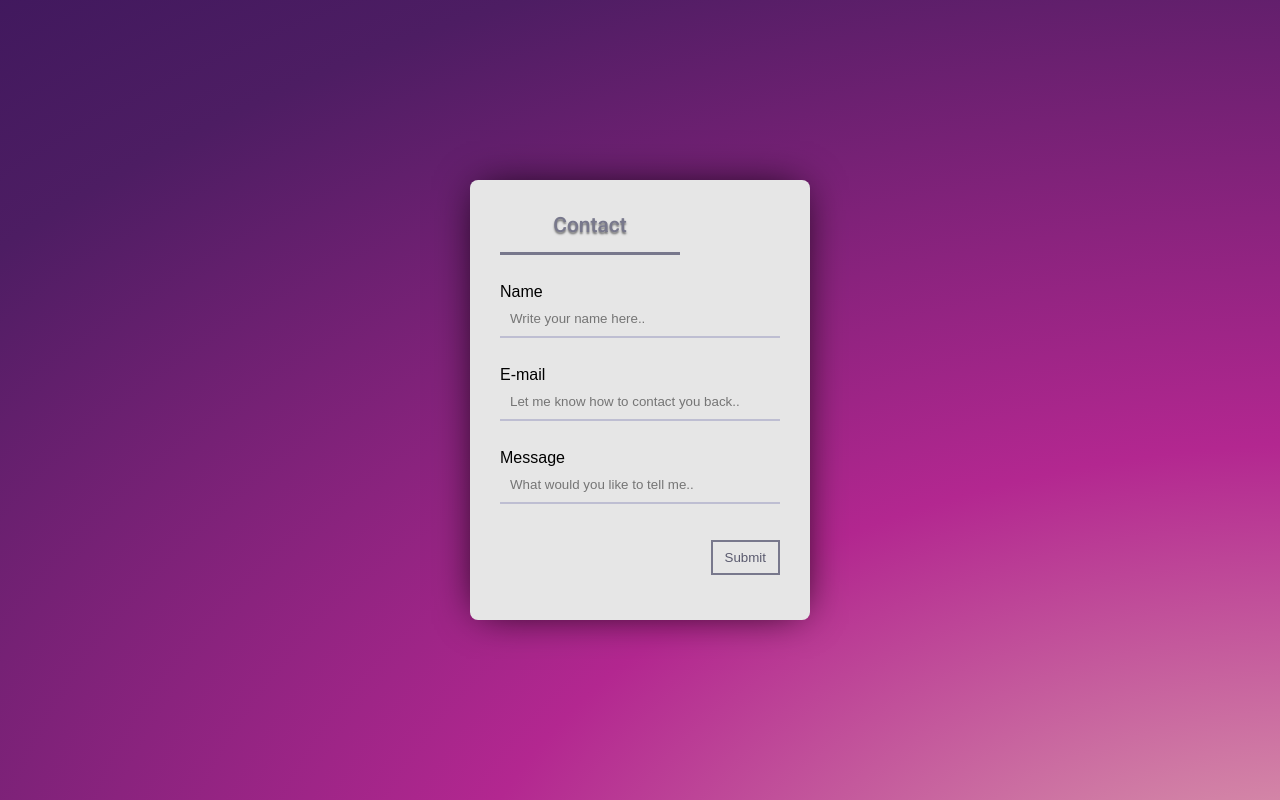
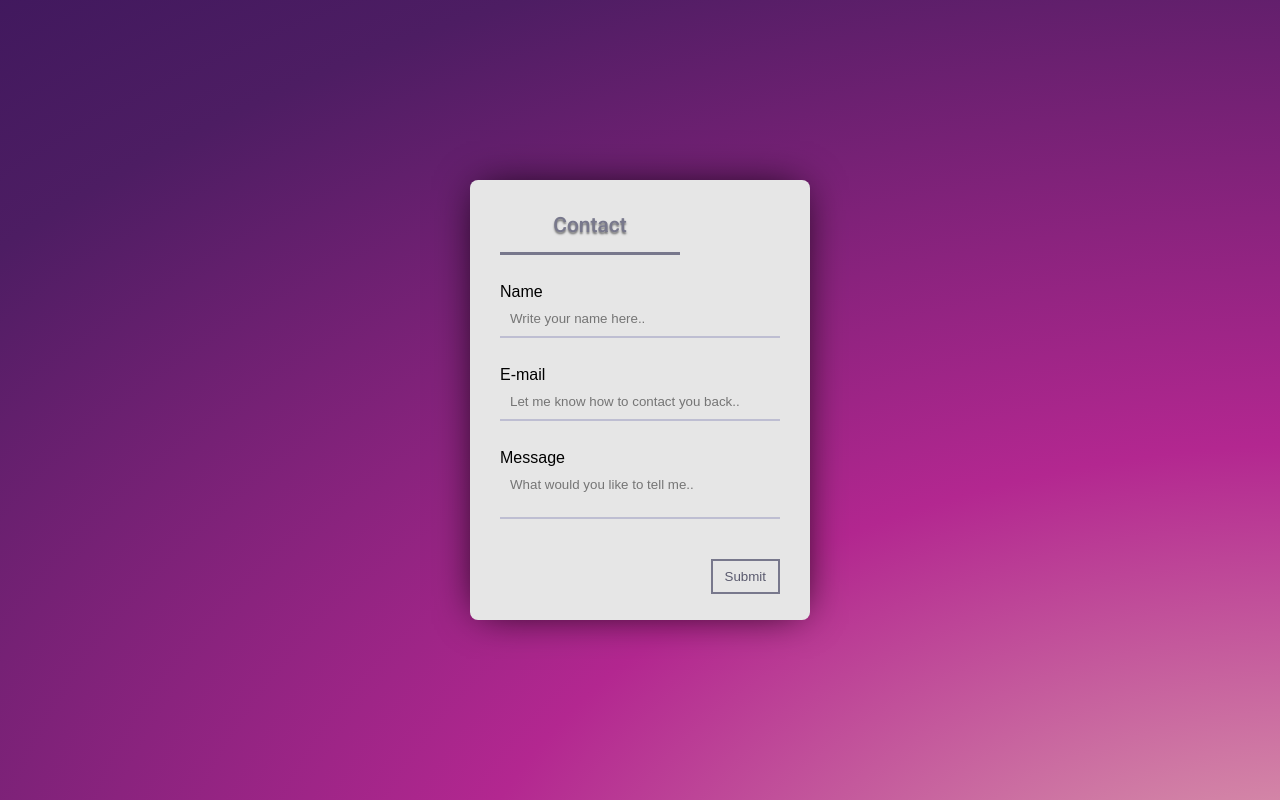
Before and after one commit to jesseearljan/jessejansson, a Next.js app: page /contact in a window 1280 px wide. Built offline with nearby package versions, Linux system fonts and the light colour scheme.

Commit message:
formupdate

```diff
--- a/src/pages/contact.js
+++ b/src/pages/contact.js
@@ -34,7 +34,7 @@ export default function Contact() {
           </p>
           <p className={styles.p}>
             <label htmlFor="message">Message</label>
-            <input className={styles.input} name="message" placeholder="What would you like to tell me.." />
+            <textarea className={styles.input} name="message" placeholder="What would you like to tell me.." />
           </p>
           <p className={styles.p}>
             <input className={styles.button} type="submit" value="Submit" />
```
